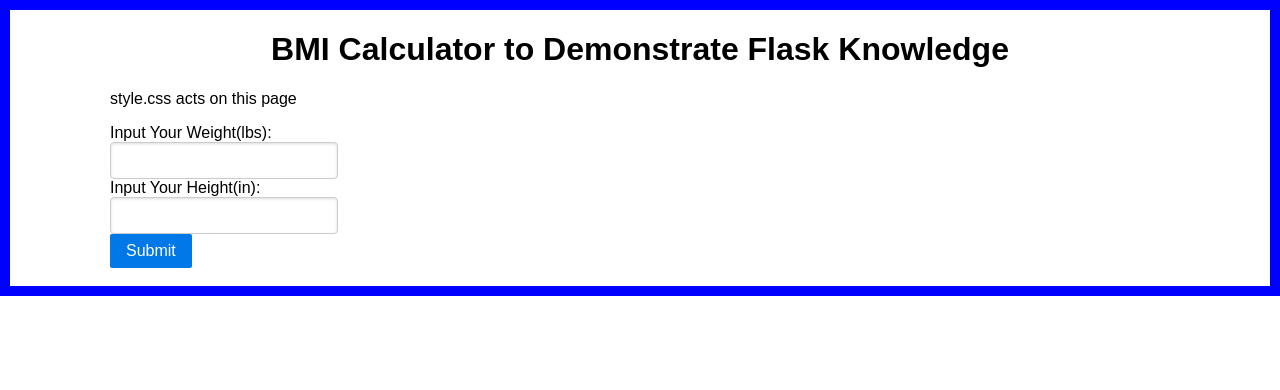
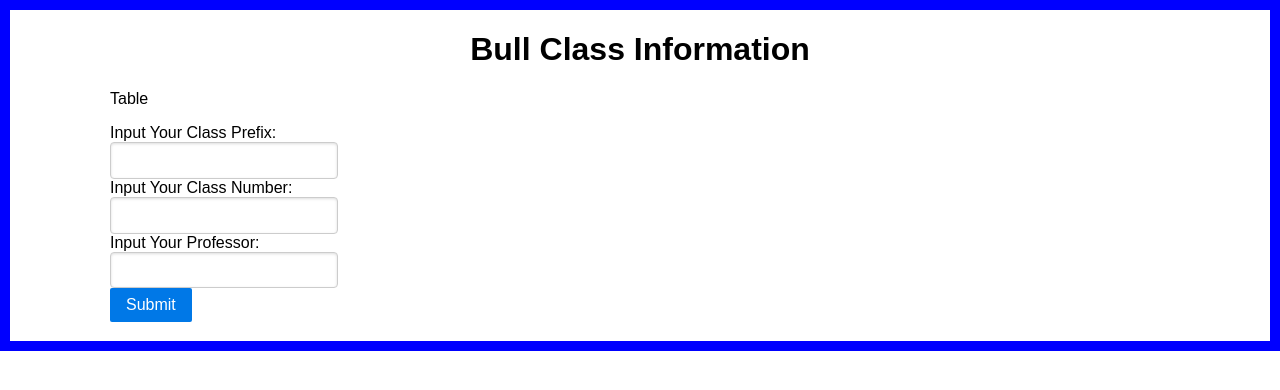
Before and after one commit to justinscandale/Bulls_GDV, a Python web app: template templates/index.html in a window 1280 px wide. Shown: the top 390 px of the page. Run offline with Jinja, Linux system fonts and the light colour scheme; the template is opened without the code that fills it, so the values that code supplies are empty; some libraries are stand-ins or nearby versions.

Commit message:
Change Variables

```diff
--- a/templates/index.html
+++ b/templates/index.html
@@ -1,22 +1,25 @@
 <!doctype html>
 <head>
-    <title>Welcome To FLASK </title>
+    <title>HOME </title>
     <link rel="stylesheet" type="text/css" href="{{ url_for('static', filename='style.css') }}">
     <link rel="stylesheet" href="https://cdn.jsdelivr.net/npm/purecss@3.0.0/build/pure-min.css" integrity="sha384-X38yfunGUhNzHpBaEBsWLO+A0HDYOQi8ufWDkZ0k9e0eXz/tH3II7uKZ9msv++Ls" crossorigin="anonymous">
 </head>
 
-<h1>BMI Calculator to Demonstrate Flask Knowledge</h1>
+<h1>Bull Class Information</h1>
 
 <body class="main">
 <div>
-    <p>style.css acts on this page</p>
+    <p>Table</p>
 
     <form class="pure-form" method="POST" action="/">
-        Input Your Weight(lbs):<br>
-        <input type="text" name="weight"><br>
+        Input Your Class Prefix:<br>
+        <input type="text" name="ClassPrefix" required="required"><br>
 
-        Input Your Height(in):<br>
-        <input type="text" name="height"><br>
+        Input Your Class Number:<br>
+        <input type="text" name="ClassNumber" required="required"><br>
+
+        Input Your Professor:<br>
+        <input type="text" name="ProfessorName"><br>
 
         <button type="submit" class="pure-button pure-button-primary" value="submit">
             Submit
```
Also changed, not shown: result.html (added, +12 -0 lines).
